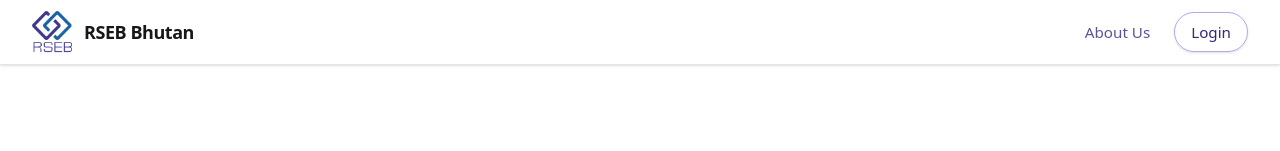
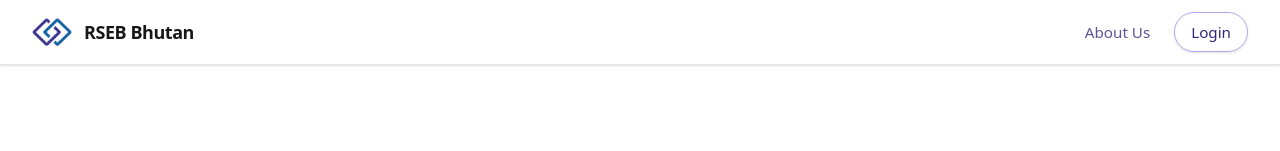
Before and after one commit to Mericle123/rseb_bond_tokenization, a Next.js app: page /user in a window 1280 px wide. Shown: the top 151 px of the page. Built offline with nearby package versions, Linux system fonts and the light colour scheme.

Commit message:
Front end

```diff
--- a/Components/UserNavbar.tsx
+++ b/Components/UserNavbar.tsx
@@ -24,7 +24,7 @@ export default function UserNavbar() {
             transition={{ type: "spring", stiffness: 300, damping: 15 }}
           >
             <Image
-              src="/RSEB.png"
+              src="/logo.png"
               alt="RSEB Logo"
               width={40}
               height={40}
```
